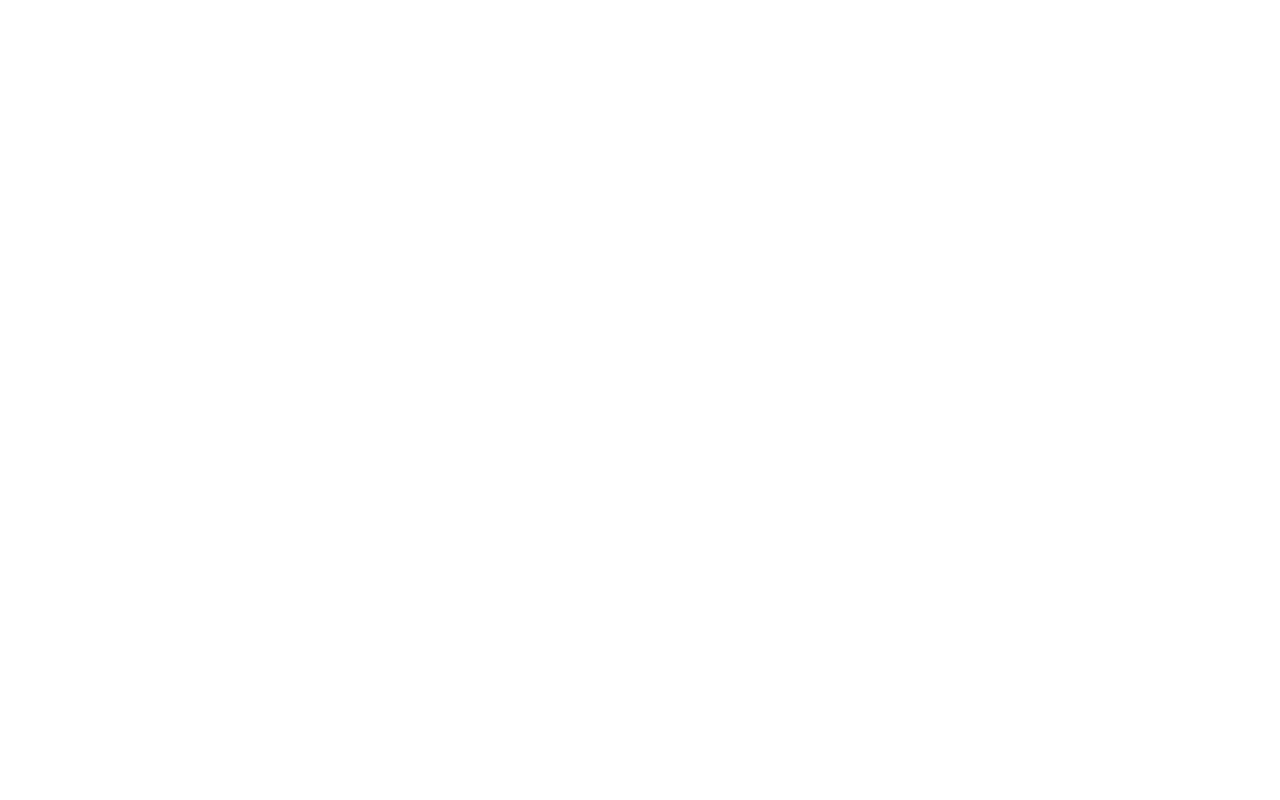
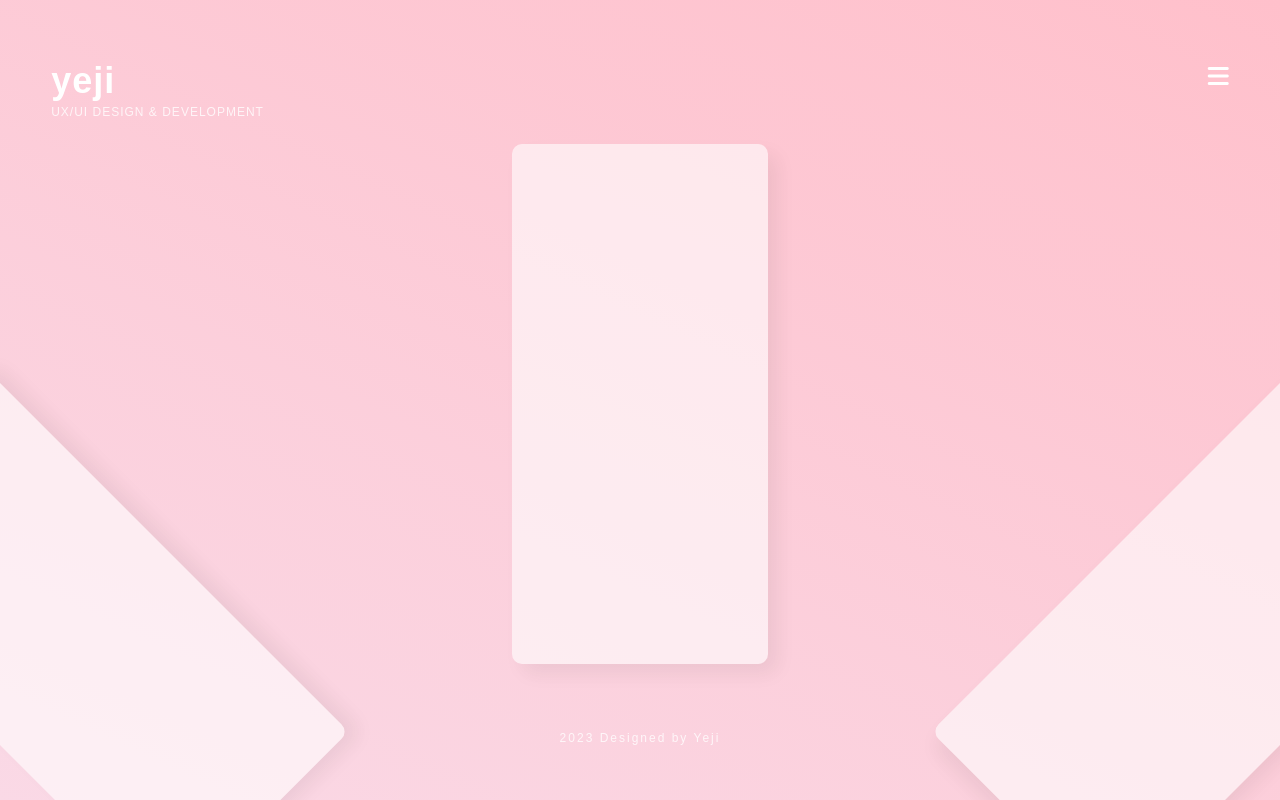
Before and after one commit to namYeJi9q/Rotating_list_animation, a plain HTML site: page index.html in a window 1280 px wide. Drawn offline with Linux system fonts and the light colour scheme.

Commit message:
Panel CSS

```diff
--- a/index.html
+++ b/index.html
@@ -0,0 +1,63 @@
+<!DOCTYPE html>
+<html lang="en">
+    <head>
+        <meta charset="UTF-8" />
+        <meta http-equiv="X-UA-Compatible" content="IE=edge" />
+        <meta name="viewport" content="width=device-width, initial-scale=1.0" />
+        <title>Document</title>
+        <link rel="stylesheet" href="css/style.css" />
+        <script
+            src="https://kit.fontawesome.com/889b014937.js"
+            crossorigin="anonymous"
+        ></script>
+        <script defer src="js/ie.js"></script>
+        <script defer src="js/main.js"></script>
+    </head>
+    <body>
+        <figure>
+            <h1>
+                <strong>yeji</strong><br />
+                <span>UX/UI DESIGN & DEVELOPMENT</span>
+            </h1>
+            <a href="#" class="menu">
+                <i class="fas fa-bars"></i>
+            </a>
+
+            <section>
+                <article>
+                    <div class="inner"></div>
+                </article>
+
+                <article>
+                    <div class="inner"></div>
+                </article>
+
+                <article>
+                    <div class="inner"></div>
+                </article>
+
+                <article>
+                    <div class="inner"></div>
+                </article>
+
+                <article>
+                    <div class="inner"></div>
+                </article>
+
+                <article>
+                    <div class="inner"></div>
+                </article>
+
+                <article>
+                    <div class="inner"></div>
+                </article>
+
+                <article>
+                    <div class="inner"></div>
+                </article>
+            </section>
+
+            <p>2023 Designed by Yeji</p>
+        </figure>
+    </body>
+</html>
--- /dev/null
+++ b/js/main.js
@@ -0,0 +1,8 @@
+const frame = document.querySelector("section");
+const list = frame.querySelectorAll("article");
+const len = list.length;
+const deg = 360 / len;
+
+for (let i = 0; i < len; i++) {
+    list[i].style.transform = `rotate(${deg * i}deg) translateY(-100vh)`;
+}
--- /dev/null
+++ b/scss/_panel.scss
@@ -0,0 +1,27 @@
+section {
+    width: 20vw;
+    height: 65vh;
+    position: absolute;
+    left: 50%;
+    top: 150%;
+    margin-left: -10vw;
+    margin-top: -32vh;
+
+    article {
+        width: 100%;
+        height: 100%;
+        position: absolute;
+        top: 0;
+        left: 0;
+
+        .inner {
+            width: 100%;
+            height: 100%;
+            background: #fff;
+            padding: 5vh 2.5vw 8vh;
+            border-radius: 10px;
+            box-shadow: 10px 10px 20px rgba(0, 0, 0, 0.1);
+            opacity: 0.6;
+        }
+    }
+}
--- a/scss/style.scss
+++ b/scss/style.scss
@@ -1 +1,52 @@
 @charset "UTF-8";
+@import "reset";
+@import "panel";
+@import "btns";
+
+figure {
+    width: 100%;
+    height: 100vh;
+    overflow: hidden;
+    position: relative;
+    background: linear-gradient(25deg, #fad9e6, pink);
+    // #f7f6dc, #b1d7b4, #7fb77e
+
+    h1 {
+        position: absolute;
+        top: 7vh;
+        left: 4vw;
+        font-size: 0;
+
+        strong {
+            font: bold 36px/1.4 "arial";
+            color: #fff;
+            letter-spacing: 1px;
+        }
+
+        span {
+            font: 12px/1 "arial";
+            color: #fff;
+            opacity: 0.8;
+            letter-spacing: 1px;
+        }
+    }
+
+    .menu {
+        position: absolute;
+        top: 8vh;
+        right: 4vw;
+        font-size: 24px;
+        color: #fff;
+    }
+
+    > p {
+        position: absolute;
+        bottom: 7vh;
+        left: 50%;
+        transform: translateX(-50%);
+        font: 12px/1 "arial";
+        color: #fff;
+        letter-spacing: 2px;
+        opacity: 0.8;
+    }
+}
```
Also changed, not shown: css/style.css (added), scss/_btns.scss (added), 10 other files.
